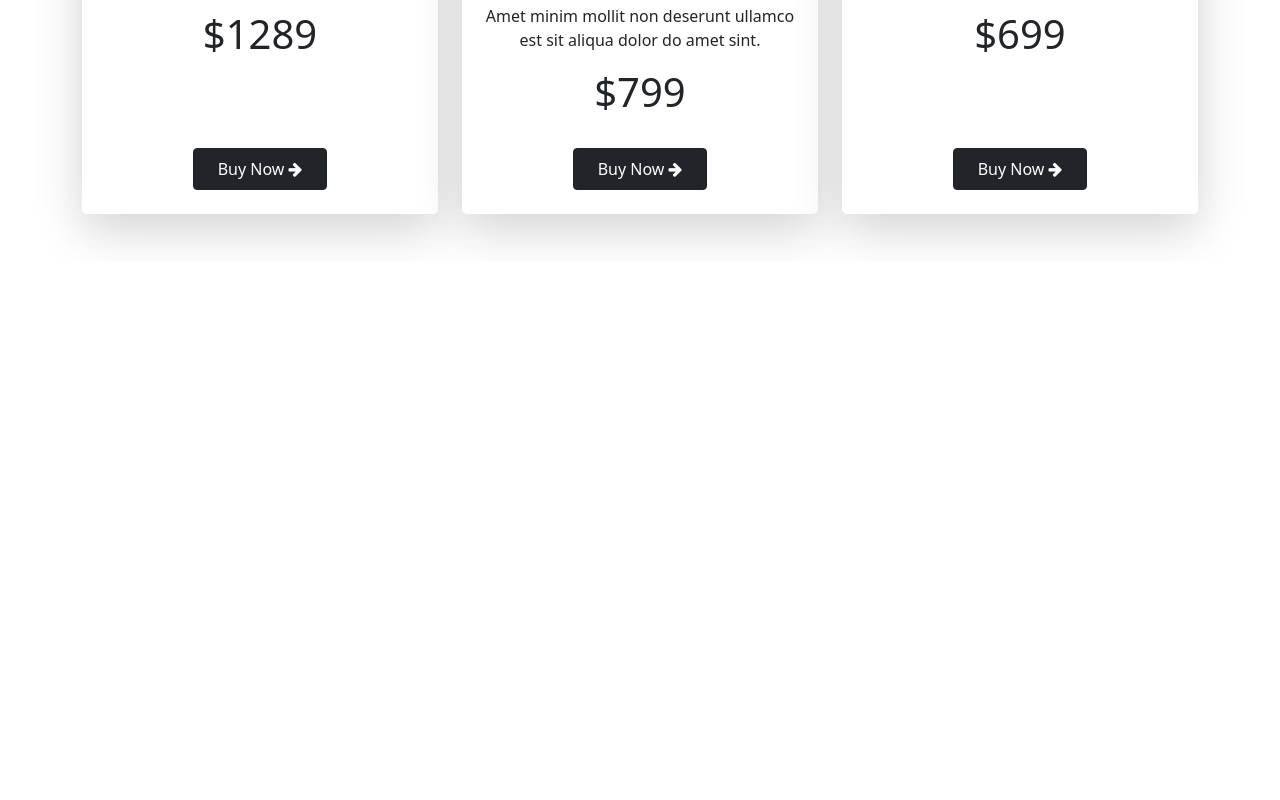
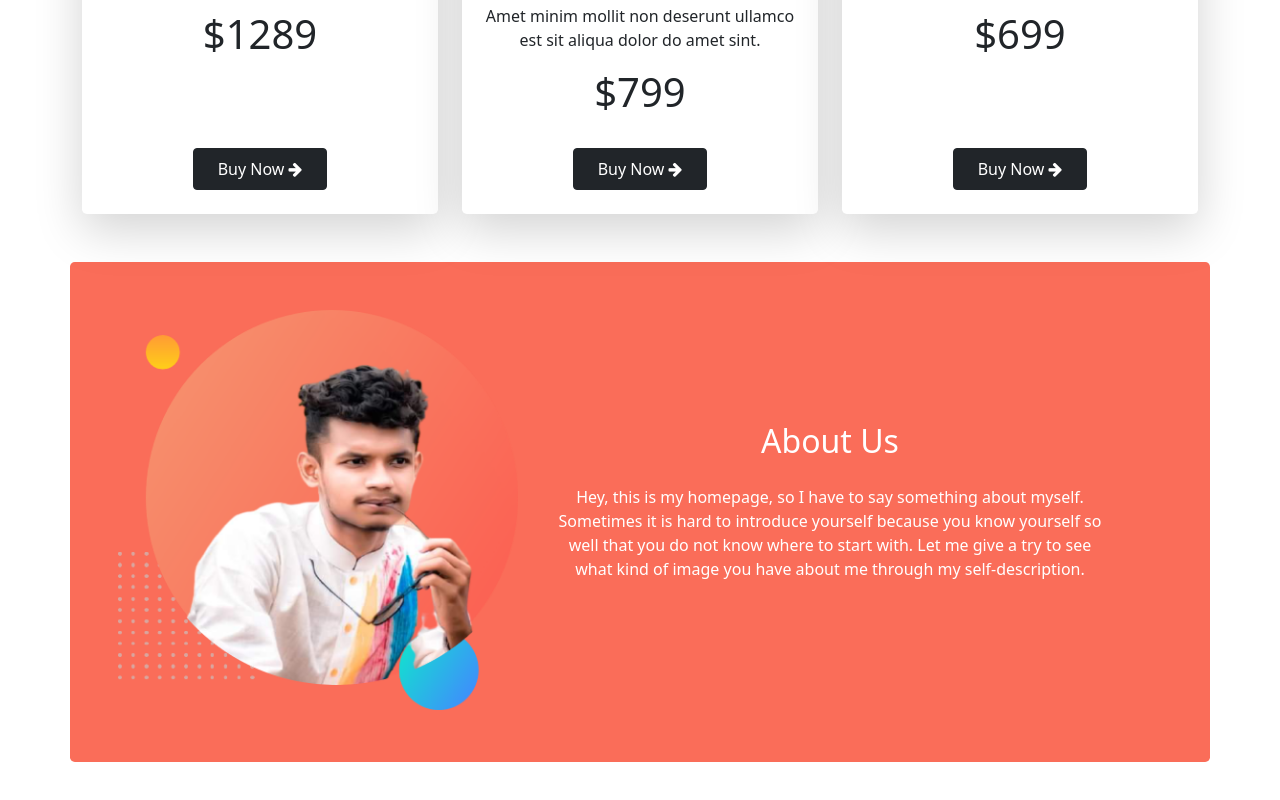
Before and after one commit to Parvez-Ahmed-Protty/responsive-panda-commerce, a plain HTML site: page index.html in a window 1280 px wide. Shown: the part 1976-2776 px from the top of the page. Before the commit the page ends 2238 px from the top, so only its background shows below. Drawn offline with nearby package versions, Linux system fonts and the light colour scheme.

Commit message:
about-section

```diff
--- a/index.html
+++ b/index.html
@@ -225,6 +225,19 @@
               </div>
         </section>
         <!-- backpack-section end -->
+        <!-- about-section start -->
+        <section class="container my-5 rounded-3" style=" height: 500px ; background-color: #FA6D59;">
+            <div class="row d-flex align-items-center">
+                <div class="col-lg-5 p-5">
+                    <img src="images/about/parvez.png" alt="" width="400px" height="400px">
+                </div>
+                <div class="col-lg-7 w-50  text-center text-white">
+                    <h2 class="mb-4">About Us</h2>
+                    <p>Hey, this is my homepage, so I have to say something about myself. Sometimes it is hard to introduce yourself because you know yourself so well that you do not know where to start with. Let me give a try to see what kind of image you have about me through my self-description.</p>
+                </div>
+            </div>
+        </section>
+        <!-- about-section end -->
     </main>
     <!-- main-section end -->
 
```
Also changed, not shown: images/about/parvez.png (added).
